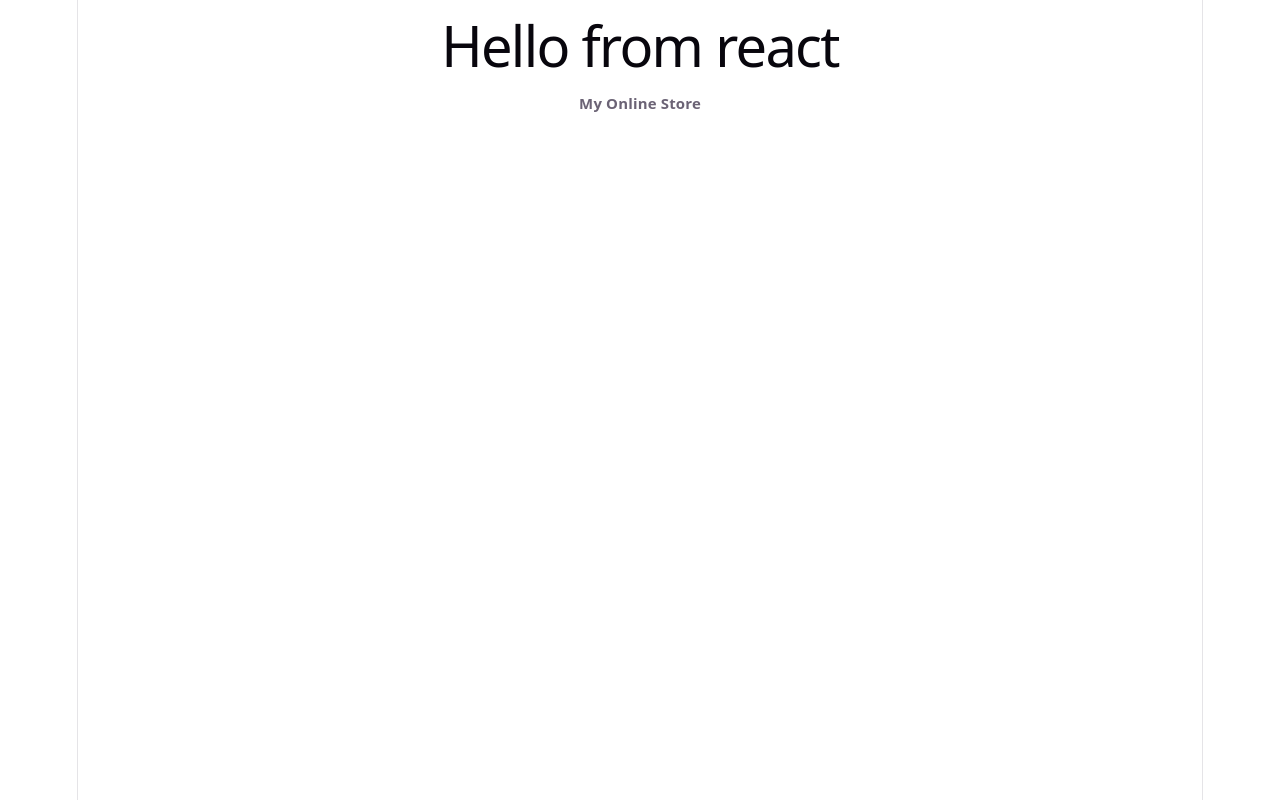
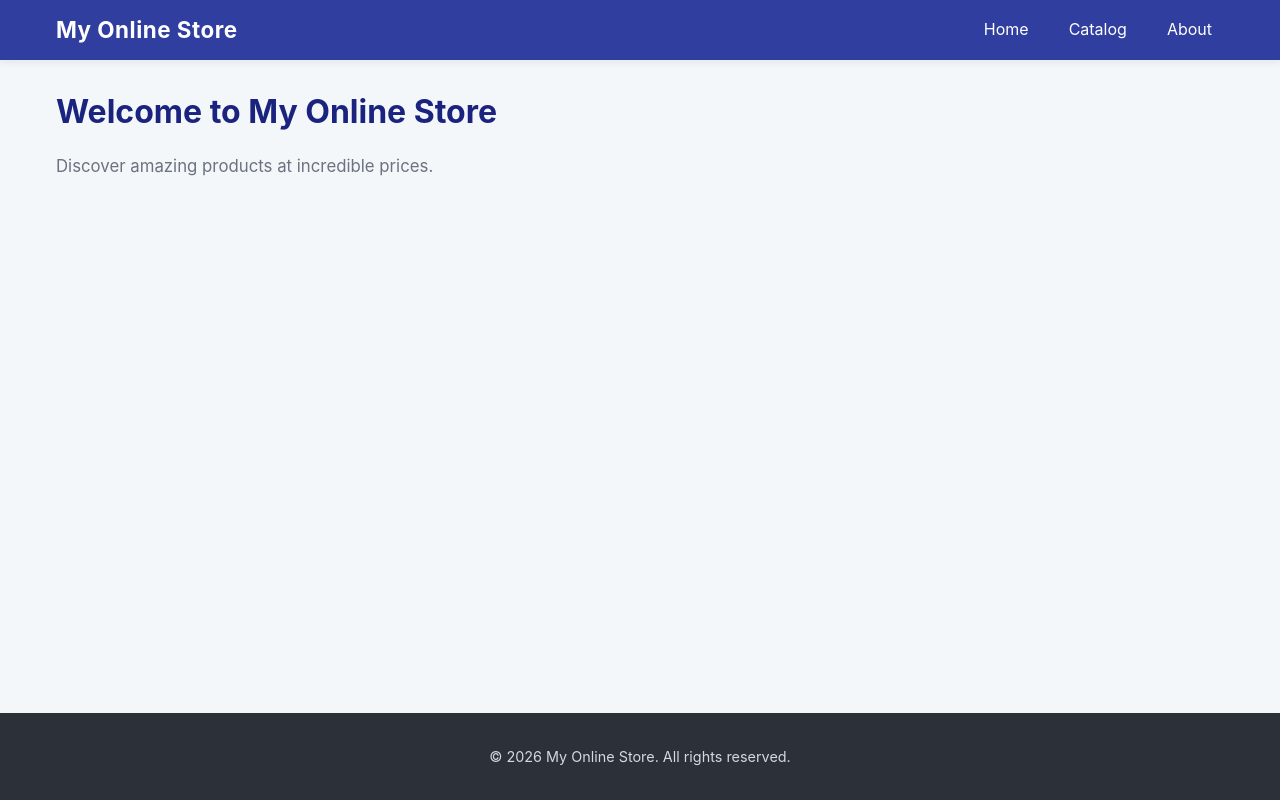
Before and after one commit to flowersa29af-hash/react-107, a React (Vite) app in the folder my-react-store/: page / in a window 1280 px wide. Built offline with nearby package versions, Linux system fonts and the light colour scheme.

Commit message:
Assignment 1 completed

```diff
--- a/my-react-store/src/App.css
+++ b/my-react-store/src/App.css
@@ -1,184 +1,34 @@
-.counter {
-  font-size: 16px;
-  padding: 5px 10px;
-  border-radius: 5px;
-  color: var(--accent);
-  background: var(--accent-bg);
-  border: 2px solid transparent;
-  transition: border-color 0.3s;
-  margin-bottom: 24px;
-
-  &:hover {
-    border-color: var(--accent-border);
-  }
-  &:focus-visible {
-    outline: 2px solid var(--accent);
-    outline-offset: 2px;
-  }
+.App {
+  min-height: 100vh;
+  display: flex;
+  flex-direction: column;
 }
 
-.hero {
-  position: relative;
-
-  .base,
-  .framework,
-  .vite {
-    inset-inline: 0;
-    margin: 0 auto;
-  }
-
-  .base {
-    width: 170px;
-    position: relative;
-    z-index: 0;
-  }
-
-  .framework,
-  .vite {
-    position: absolute;
-  }
-
-  .framework {
-    z-index: 1;
-    top: 34px;
-    height: 28px;
-    transform: perspective(2000px) rotateZ(300deg) rotateX(44deg) rotateY(39deg)
-      scale(1.4);
-  }
-
-  .vite {
-    z-index: 0;
-    top: 107px;
-    height: 26px;
-    width: auto;
-    transform: perspective(2000px) rotateZ(300deg) rotateX(40deg) rotateY(39deg)
-      scale(0.8);
-  }
+.main-content {
+  flex: 1;
+  width: 100%;
+  max-width: 1200px;
+  margin: 0 auto;
+  padding: var(--space-lg) var(--space-md);
 }
 
-#center {
-  display: flex;
-  flex-direction: column;
-  gap: 25px;
-  place-content: center;
-  place-items: center;
-  flex-grow: 1;
-
-  @media (max-width: 1024px) {
-    padding: 32px 20px 24px;
-    gap: 18px;
-  }
+.main-content h1 {
+  margin-top: 0;
+  color: var(--color-primary-dark);
 }
 
-#next-steps {
-  display: flex;
-  border-top: 1px solid var(--border);
-  text-align: left;
-
-  & > div {
-    flex: 1 1 0;
-    padding: 32px;
-    @media (max-width: 1024px) {
-      padding: 24px 20px;
-    }
-  }
-
-  .icon {
-    margin-bottom: 16px;
-    width: 22px;
-    height: 22px;
-  }
-
-  @media (max-width: 1024px) {
-    flex-direction: column;
-    text-align: center;
-  }
+.main-content p {
+  color: var(--color-text-muted);
+  font-size: 1.05rem;
+  max-width: 60ch;
 }
 
-#docs {
-  border-right: 1px solid var(--border);
-
-  @media (max-width: 1024px) {
-    border-right: none;
-    border-bottom: 1px solid var(--border);
-  }
+/* A reusable card surface we'll use throughout the course */
+.card {
+  background-color: var(--color-surface);
+  border: 1px solid var(--color-border);
+  border-radius: var(--radius);
+  box-shadow: var(--shadow);
+  padding: var(--space-lg);
+  margin-bottom: var(--space-lg);
 }
-
-#next-steps ul {
-  list-style: none;
-  padding: 0;
-  display: flex;
-  gap: 8px;
-  margin: 32px 0 0;
-
-  .logo {
-    height: 18px;
-  }
-
-  a {
-    color: var(--text-h);
-    font-size: 16px;
-    border-radius: 6px;
-    background: var(--social-bg);
-    display: flex;
-    padding: 6px 12px;
-    align-items: center;
-    gap: 8px;
-    text-decoration: none;
-    transition: box-shadow 0.3s;
-
-    &:hover {
-      box-shadow: var(--shadow);
-    }
-    .button-icon {
-      height: 18px;
-      width: 18px;
-    }
-  }
-
-  @media (max-width: 1024px) {
-    margin-top: 20px;
-    flex-wrap: wrap;
-    justify-content: center;
-
-    li {
-      flex: 1 1 calc(50% - 8px);
-    }
-
-    a {
-      width: 100%;
-      justify-content: center;
-      box-sizing: border-box;
-    }
-  }
-}
-
-#spacer {
-  height: 88px;
-  border-top: 1px solid var(--border);
-  @media (max-width: 1024px) {
-    height: 48px;
-  }
-}
-
-.ticks {
-  position: relative;
-  width: 100%;
-
-  &::before,
-  &::after {
-    content: '';
-    position: absolute;
-    top: -4.5px;
-    border: 5px solid transparent;
-  }
-
-  &::before {
-    left: 0;
-    border-left-color: var(--border);
-  }
-  &::after {
-    right: 0;
-    border-right-color: var(--border);
-  }
-}
--- a/my-react-store/src/App.jsx
+++ b/my-react-store/src/App.jsx
@@ -1,15 +1,20 @@
-import './App.css'
-import Navbar from './components/Navbar'
+import Navbar from './components/Navbar';
+import Footer from './components/Footer';
+import './App.css';
 
 function App() {
+  return (
+    <div className="App">
+      <Navbar />
 
+      <main className="main-content">
+        <h1>Welcome to My Online Store</h1>
+        <p>Discover amazing products at incredible prices.</p>
+      </main>
 
-  return (
-    <div>
-      <h1>Hello from react</h1>
-      <Navbar/>
+      <Footer />
     </div>
-  )
+  );
 }
 
-export default App
+export default App;
--- /dev/null
+++ b/my-react-store/src/components/Footer.css
@@ -0,0 +1,17 @@
+.footer {
+  background-color: var(--color-text);
+  color: #ffffff;
+  padding: var(--space-lg) var(--space-md);
+}
+
+.footer-container {
+  max-width: 1200px;
+  margin: 0 auto;
+  text-align: center;
+}
+
+.footer p {
+  margin: 0;
+  color: #d5d8de;
+  font-size: 0.9rem;
+}
--- /dev/null
+++ b/my-react-store/src/components/Footer.jsx
@@ -0,0 +1,13 @@
+import './Footer.css';
+
+function Footer() {
+  return (
+    <footer className="footer">
+      <div className="footer-container">
+        <p>&copy; 2026 My Online Store. All rights reserved.</p>
+      </div>
+    </footer>
+  );
+}
+
+export default Footer;
--- a/my-react-store/src/components/Navbar.css
+++ b/my-react-store/src/components/Navbar.css
@@ -0,0 +1,42 @@
+.navbar {
+  background-color: var(--color-primary);
+  color: #ffffff;
+  padding: var(--space-md) 0;
+  box-shadow: var(--shadow);
+}
+
+.navbar-container {
+  display: flex;
+  justify-content: space-between;
+  align-items: center;
+  max-width: 1200px;
+  margin: 0 auto;
+  padding: 0 var(--space-md);
+}
+
+.navbar-brand h2 {
+  font-size: 1.4rem;
+  margin: 0;
+  letter-spacing: 0.5px;
+}
+
+.navbar-nav {
+  list-style: none;
+  display: flex;
+  gap: var(--space-md);
+  margin: 0;
+  padding: 0;
+}
+
+.nav-link {
+  color: #ffffff;
+  text-decoration: none;
+  padding: var(--space-sm) 0.75rem;
+  border-radius: var(--radius);
+  transition: background-color 0.2s ease;
+}
+
+.nav-link:hover,
+.nav-link:focus-visible {
+  background-color: var(--color-primary-dark);
+}
--- a/my-react-store/src/components/Navbar.jsx
+++ b/my-react-store/src/components/Navbar.jsx
@@ -4,10 +4,19 @@ import "./Navbar.css";
 //Logic section
 function Navbar() {
     return (
-       <div>
-            <h5>My Online Store</h5>
-       </div>
+        <nav className="navbar">
+            <div className="navbar-container">
+                <div className="navbar-brand">
+                    <h2>My Online Store</h2>
+                </div>
+                <ul className="navbar-nav">
+                    <li><a href="#home" className="nav-link">Home</a></li>
+                    <li><a href="#catalog" className="nav-link">Catalog</a></li>
+                    <li><a href="#about" className="nav-link">About</a></li>
+                </ul>
+            </div>
+        </nav>
     );
 }
-//export section
+//export sectionS
 export default Navbar;
--- a/my-react-store/src/index.css
+++ b/my-react-store/src/index.css
@@ -1,111 +1,41 @@
+/* ---- Design tokens: change these to restyle the whole app ---- */
 :root {
-  --text: #6b6375;
-  --text-h: #08060d;
-  --bg: #fff;
-  --border: #e5e4e7;
-  --code-bg: #f4f3ec;
-  --accent: #aa3bff;
-  --accent-bg: rgba(170, 59, 255, 0.1);
-  --accent-border: rgba(170, 59, 255, 0.5);
-  --social-bg: rgba(244, 243, 236, 0.5);
-  --shadow:
-    rgba(0, 0, 0, 0.1) 0 10px 15px -3px, rgba(0, 0, 0, 0.05) 0 4px 6px -2px;
+  /* Colors */
+  --color-primary: #303f9f;
+  --color-primary-dark: #1a237e;
+  --color-surface: #ffffff;
+  --color-background: #f4f7f9;
+  --color-text: #2c3038;
+  --color-text-muted: #6b7280;
+  --color-border: #e2e6ea;
 
-  --sans: system-ui, 'Segoe UI', Roboto, sans-serif;
-  --heading: system-ui, 'Segoe UI', Roboto, sans-serif;
-  --mono: ui-monospace, Consolas, monospace;
+  /* Spacing */
+  --space-sm: 0.5rem;
+  --space-md: 1rem;
+  --space-lg: 2rem;
 
-  font: 18px/145% var(--sans);
-  letter-spacing: 0.18px;
-  color-scheme: light dark;
-  color: var(--text);
-  background: var(--bg);
-  font-synthesis: none;
-  text-rendering: optimizeLegibility;
-  -webkit-font-smoothing: antialiased;
-  -moz-osx-font-smoothing: grayscale;
+  /* Shape and depth */
+  --radius: 8px;
+  --shadow: 0 2px 8px rgba(0, 0, 0, 0.08);
 
-  @media (max-width: 1024px) {
-    font-size: 16px;
-  }
+  /* Type */
+  --font-body: -apple-system, BlinkMacSystemFont, "Segoe UI",
+               Roboto, Helvetica, Arial, sans-serif;
 }
 
-@media (prefers-color-scheme: dark) {
-  :root {
-    --text: #9ca3af;
-    --text-h: #f3f4f6;
-    --bg: #16171d;
-    --border: #2e303a;
-    --code-bg: #1f2028;
-    --accent: #c084fc;
-    --accent-bg: rgba(192, 132, 252, 0.15);
-    --accent-border: rgba(192, 132, 252, 0.5);
-    --social-bg: rgba(47, 48, 58, 0.5);
-    --shadow:
-      rgba(0, 0, 0, 0.4) 0 10px 15px -3px, rgba(0, 0, 0, 0.25) 0 4px 6px -2px;
-  }
-
-  #social .button-icon {
-    filter: invert(1) brightness(2);
-  }
+/* ---- Base styles ---- */
+* {
+  box-sizing: border-box;
 }
 
 body {
   margin: 0;
+  font-family: var(--font-body);
+  background-color: var(--color-background);
+  color: var(--color-text);
+  line-height: 1.6;
 }
 
-#root {
-  width: 1126px;
-  max-width: 100%;
-  margin: 0 auto;
-  text-align: center;
-  border-inline: 1px solid var(--border);
-  min-height: 100svh;
-  display: flex;
-  flex-direction: column;
-  box-sizing: border-box;
+h1, h2, h3 {
+  line-height: 1.25;
 }
-
-h1,
-h2 {
-  font-family: var(--heading);
-  font-weight: 500;
-  color: var(--text-h);
-}
-
-h1 {
-  font-size: 56px;
-  letter-spacing: -1.68px;
-  margin: 32px 0;
-  @media (max-width: 1024px) {
-    font-size: 36px;
-    margin: 20px 0;
-  }
-}
-h2 {
-  font-size: 24px;
-  line-height: 118%;
-  letter-spacing: -0.24px;
-  margin: 0 0 8px;
-  @media (max-width: 1024px) {
-    font-size: 20px;
-  }
-}
-p {
-  margin: 0;
-}
-
-code,
-.counter {
-  font-family: var(--mono);
-  display: inline-flex;
-  border-radius: 4px;
-  color: var(--text-h);
-}
-
-code {
-  font-size: 15px;
-  line-height: 135%;
-  padding: 4px 8px;
-  background: var(--code-bg);
-}
```
